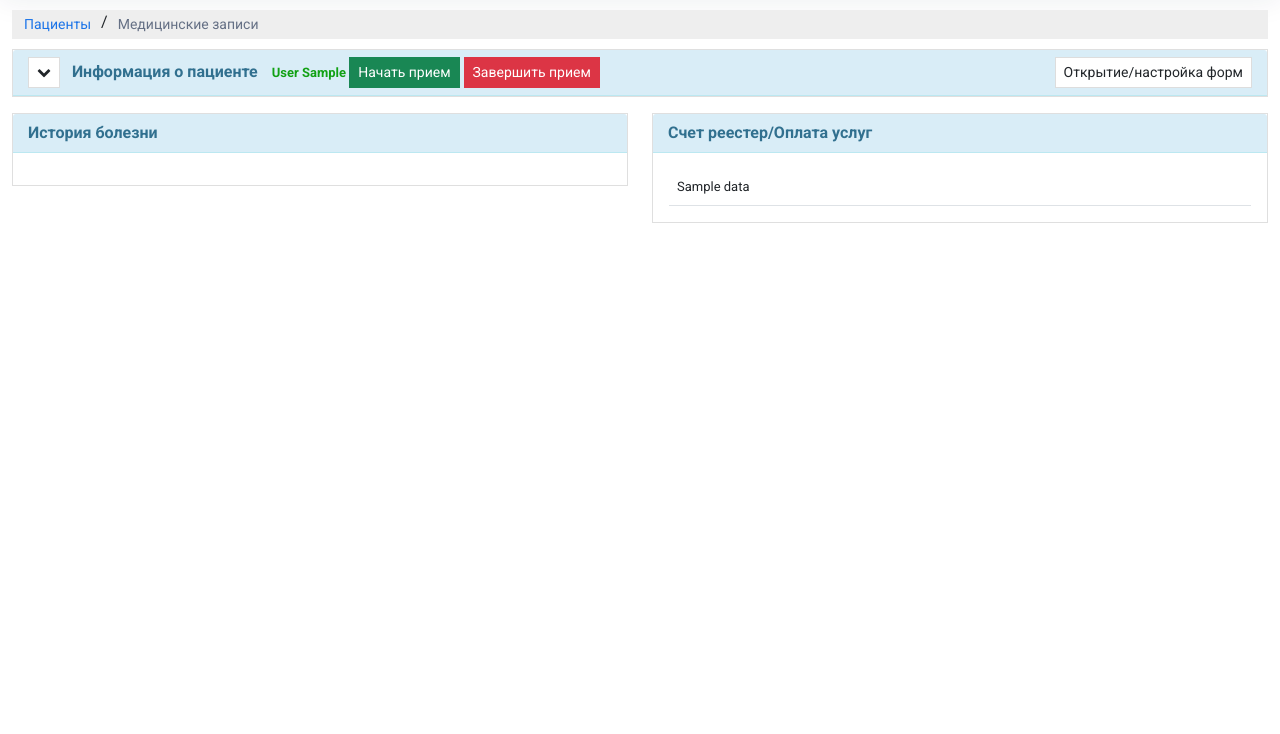
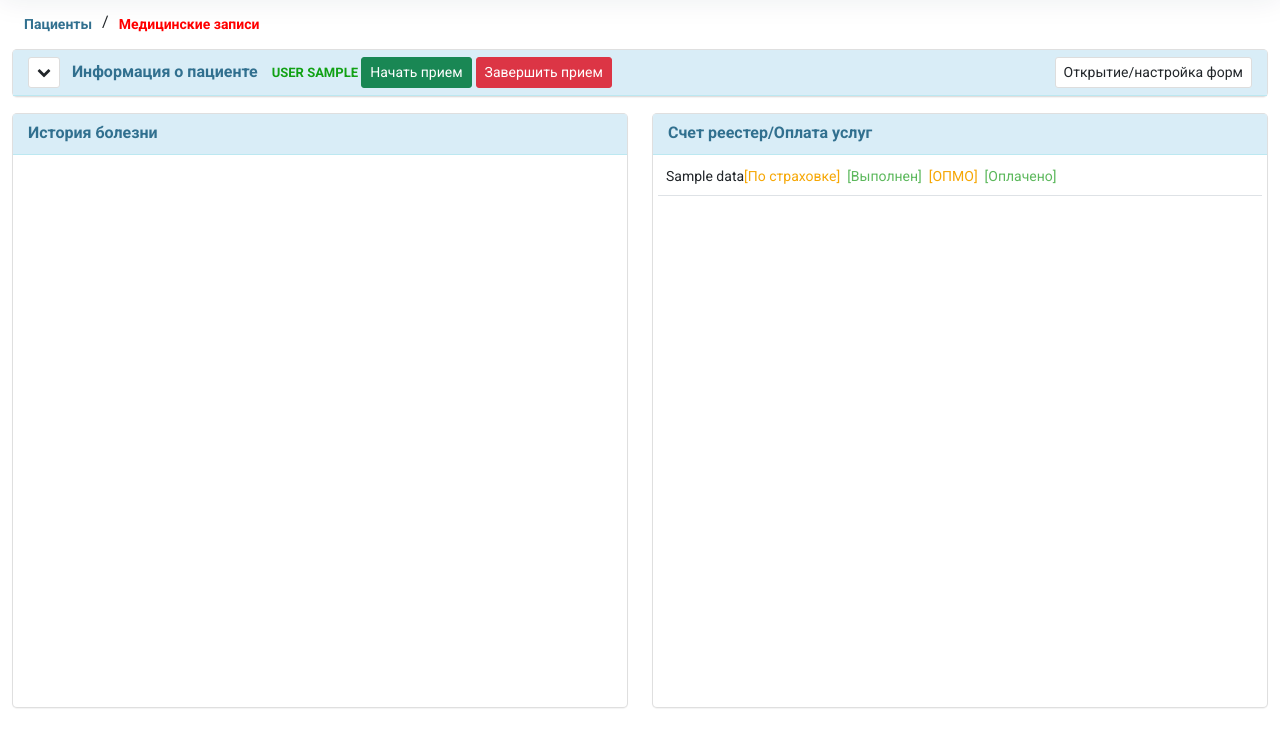
Before and after one commit to Nurdaulet002/organization_management, a Django app: page /document/circulation/form/create/1/1 in a window 1280 px wide. Shown: the part 66-800 px from the top of the page. Run offline with Django 3.2, Linux system fonts and the light colour scheme; a user stored in the database is signed in; tables that the repository leaves empty hold one stand-in row (values such as "Sample post"); a database or web service that is not in the repository returns one stand-in record (values such as "Sample title"); data that the repository does not hold is empty; some libraries are stand-ins or nearby versions.

Commit message:
вававав

```diff
--- a/static/css/style.css
+++ b/static/css/style.css
@@ -13,6 +13,7 @@
   padding-left: 3px;
   white-space: normal;
 }
+
 .main-ul{
   display: flex;
   list-style: none;
@@ -62,9 +63,9 @@
   color: #fff;
   cursor: pointer;
 }
-.card {
+/*.card {
     border-radius: 0;
-}
+}*/
 .br-25{
   border-radius: 25px !important;
 }
@@ -77,7 +78,8 @@
     background-color: #fff;
     background-clip: border-box;
     border: 1px solid rgba(0, 0, 0, 0.125);
-    border-radius: 0px;
+    border-radius: 5px;
+    box-shadow: 0 1px 1px rgba(0,0,0,.05);
 }
 .card-header {
   background-color: transparent;
@@ -124,7 +126,11 @@
 }
 .scroll {
   height: 69vh;
-  overflow-y: scroll;
+  overflow-y: hidden;
+  transition: max-height 0.3s ease;
+}
+.scroll:hover {
+  overflow-y: auto; /* Показываем вертикальную полосу прокрутки при наведении курсора */
 }
 /*.scroll::-webkit-scrollbar {
   width: 1px;
@@ -331,7 +337,7 @@
   margin-bottom: 10px;*/
 }
 .az-dashboard-nav-breadcrumbs{
-  background-color: #eee;
+ /* background-color: #eee;*/
   margin-bottom: 10px;
 }
 .az-dashboard-nav .nav:first-child .nav-link:first-child, .az-dashboard-nav .nav:first-child .nav-link:last-child {
@@ -349,7 +355,6 @@
 }
 }
 .az-dashboard-nav .nav:first-child .nav-link {
-    color: #1c273c;
     display: none;
 }
 @media (min-width: 992px){
@@ -380,8 +385,10 @@
     color: #0a58ca !important;
 }*/
 .az-dashboard-nav .nav:first-child .nav-link {
-    color: #1c273c;
-    display: none;
+  color: #31708f;
+  font-size: 14px;
+  display: none;
+  font-weight: 600;
 }
 /*.az-dashboard-nav .nav-link + .nav-link {
     border-left: 1px solid #cdd4e0;
@@ -545,7 +552,7 @@
   height: 67vh;
 }*/
 .btn{
-  border-radius: 0;
+  border-radius: 3px !important;
 }
 .nav-tabs .nav-link{
   border-top-right-radius:0;
@@ -1349,6 +1356,7 @@
     margin-left: 10px;
     color: #11a114;
     font-weight: 600;
+    text-transform: uppercase;
 }
 .table-bottom tr td a {
   color: #140552;
@@ -1359,3 +1367,15 @@
 .table-bottom tr td a:hover {
   text-decoration: underline;
 }
+
+.directed {
+    color: #f6a705;
+}
+.p-body-2{
+  padding: 3px 5px !important;
+}
+.modal-title {
+    color: #31708f;
+    font-weight: 600;
+    font-size: 16px;
+}
--- a/templates/document_circulation/form/form_in_history.html
+++ b/templates/document_circulation/form/form_in_history.html
@@ -37,9 +37,9 @@
 
 <div class="az-dashboard-nav az-dashboard-nav-breadcrumbs">
   <nav class="nav">
-    <a href="{% url 'inspection:reception_with_action_list' %}" class="nav-link active">Пациенты</a>
+    <a href="{% url 'inspection:reception_with_action_list' %}" class="nav-link">Пациенты</a>
     <span>/</span>
-    <a class="nav-link"  href="#" style="color: #657085">Медицинские записи</a>
+    <a class="nav-link"  href="#" style="color: red">Медицинские записи</a>
   </nav>
   <nav class="nav">
     <!-- <a id="schedule-create" data-customer="" class="nav-link" href="#">
@@ -77,7 +77,7 @@
         </span>
       </div>
       <div class="collapse" id="collapsPasient">
-        <div class="card-body">
+        <div class="card-body ">
           <table class="table-condensed w-100 table-fio">
             <tbody>
               <tr>
@@ -113,27 +113,27 @@
 
   <div class="col-md-6">
     <div class="card panel-info">
-      <div class="card-header panel-heading">
+      <div class="card-header panel-heading" style="height:41px;">
         <b>История болезни </b>
       </div>
-      <div class="card-body">
+      <div class="card-body scroll p-body-2">
         {% include "document_circulation/history/list.html" %}
       </div>
     </div>
   </div>
   <div class="col-md-6">
     <div class="card panel-info">
-      <div class="card-header panel-heading">
+      <div class="card-header panel-heading" style="height:41px;">
         <b>Счет реестер/Оплата услуг</b>
       </div>
-      <div class="card-body">
+      <div class="card-body scroll p-body-2">
         <table class="table table-condensed table-bottom" style="font-size: 13px;">
           <tbody id="history-search-content">
             {% for appointment in appointments %}
             <tr>
               <td class="td-hover">
                 <div class="" style="cursor:pointer;" data-bs-toggle="collapse" data-parent="#accordion" href="#collapse{{appointment.id}}" aria-expanded="false">
-                  {{ appointment.service_title }}
+                  <span style="font-size: 14px;">{{ appointment.service_title }}<span class="directed">[По страховке]</span>&nbsp&nbsp<span class="over" id="status_54015">[Выполнен]</span>&nbsp&nbsp<span class="directed">[ОПМО]</span>&nbsp&nbsp<span class="over">[Оплачено]</span></span>
                 </div>
               </td>
             </tr>
@@ -159,7 +159,7 @@
                         <label for=""><b>Рекомендация</b></label>
                         <input type="text" class="form-control" name="recommendations" placeholder="">
                       </div>
-                      <div class="col-md-12">
+                      <div class="col-md-12 mt-2">
                         <div class="pull-right forma_reg">
                           <button type="submit" class="btn btn btn-success btn-sm save_nap_strah" >Сохранить</button>
                         </div>
```
Also changed, not shown: templates/document_circulation/form/form.html (+19 -0 lines), templates/document_circulation/form_func_structure/list.html (+10 -6 lines).
